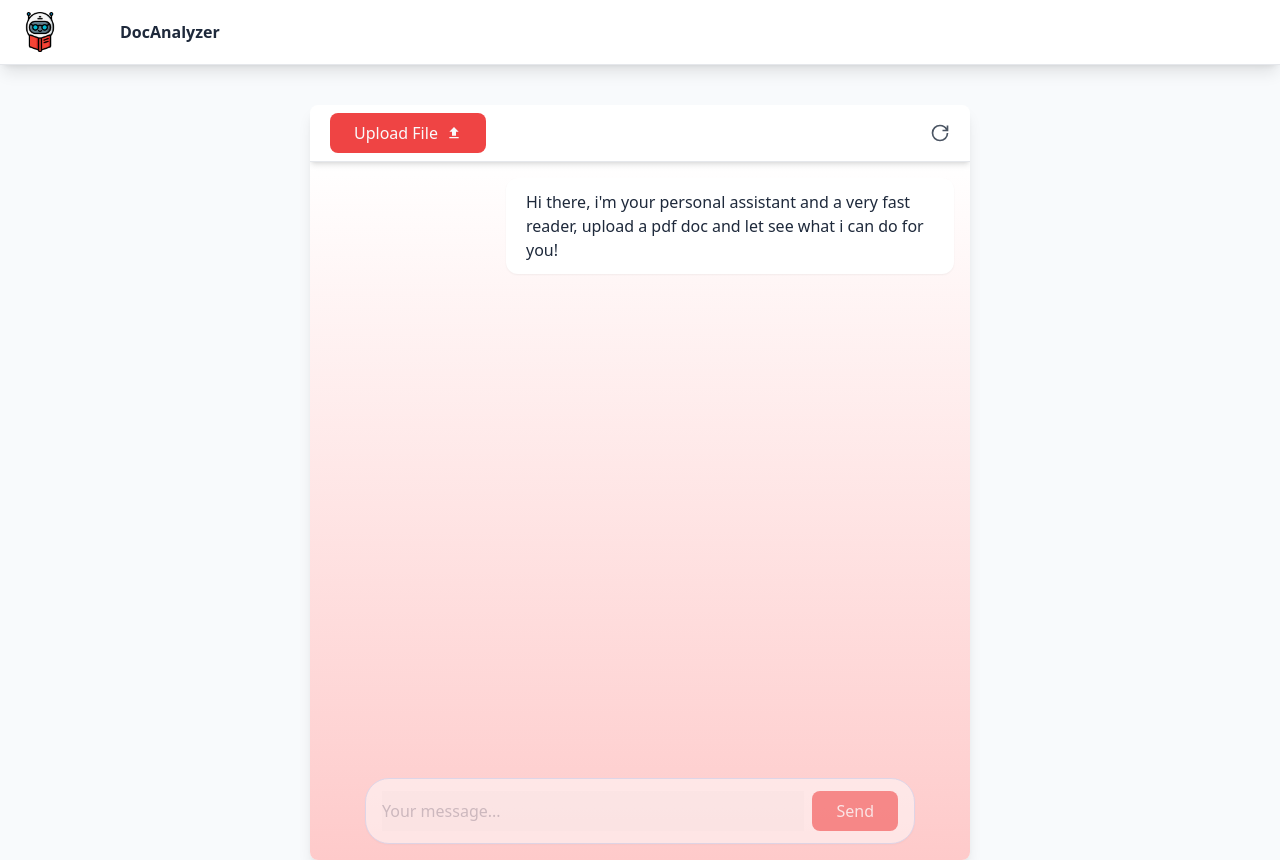
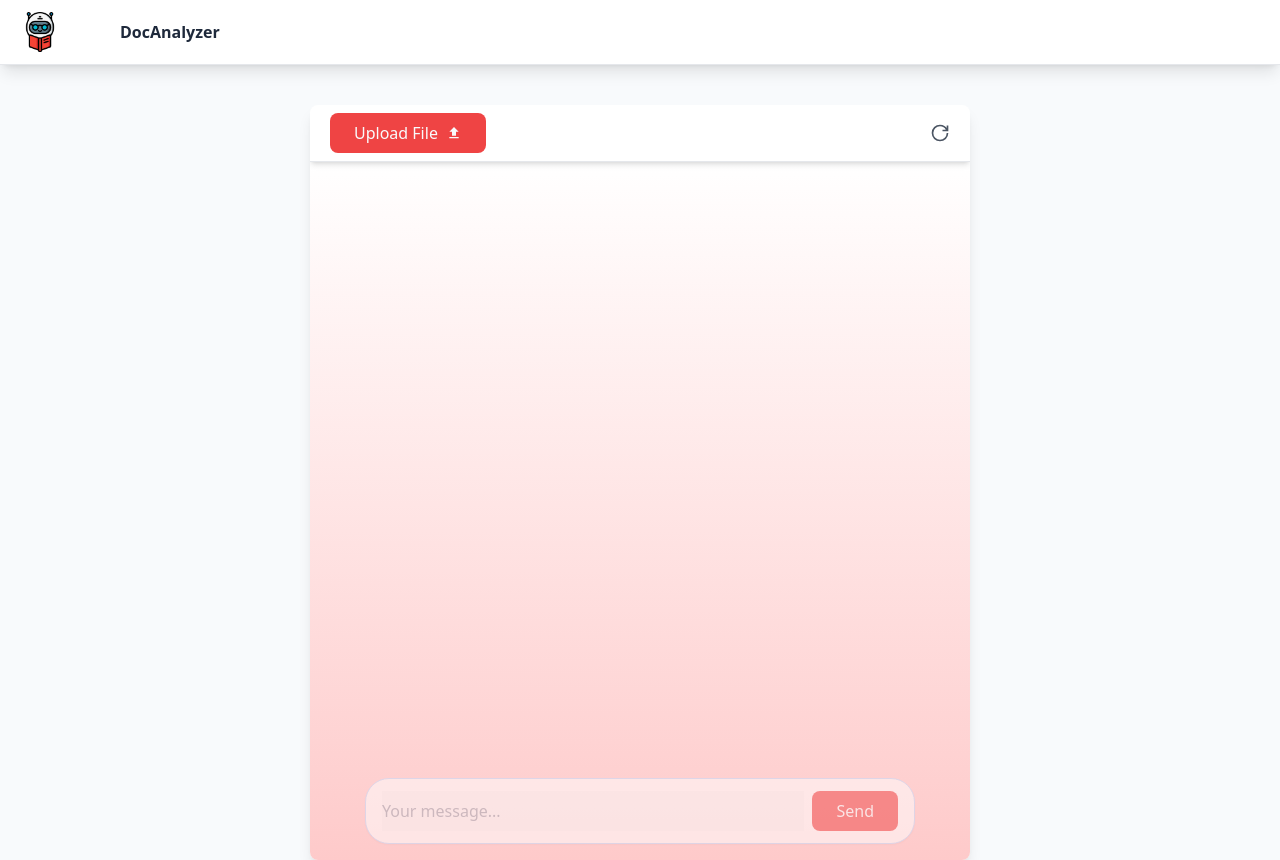
Before and after one commit to romainniamor/docAnalyser, a React (Vite) app in the folder frontApp/: page /analyzer in a window 1280 px wide. Built offline with nearby package versions, Linux system fonts and the light colour scheme.

Commit message:
🚧 Add post request to analyzer

```diff
--- a/frontApp/src/pages/analyzerPage/Analyzer.tsx
+++ b/frontApp/src/pages/analyzerPage/Analyzer.tsx
@@ -4,6 +4,7 @@ import { GrPowerReset } from "react-icons/gr";
 import { useState, useRef } from "react";
 import { sendFile } from "../../api/analyzerApi";
 import DialogueBox from "./DialogueBox";
+import axios from "axios";
 
 export default function Analyzer() {
   const fileInputRef = useRef<HTMLInputElement>(null);
@@ -11,6 +12,7 @@ export default function Analyzer() {
   const [isUploaded, setIsUploaded] = useState<boolean>(false);
   const [userRequest, setUserRequest] = useState<string>("");
   const [messages, setMessages] = useState<string[]>([]);
+  const [isLoading, setIsLoading] = useState<boolean>(false);
 
   const handleFileUpload = async (e) => {
     const file = e.target.files[0]; // Récupération du fichier sélectionné
@@ -36,9 +38,28 @@ export default function Analyzer() {
     setUserRequest(e.target.value);
   };
 
-  const handleSubmit = (e) => {
+  const handleSubmit = async (e) => {
     e.preventDefault();
-    alert("submit");
+    const formData = new FormData();
+    formData.append("user_request", userRequest);
+    setIsLoading(true);
+
+    setUserRequest("");
+
+    try {
+      const response = await axios.post(
+        "http://localhost:8000/user-request",
+        formData
+      );
+      const conversation = response.data.conversation;
+      const lastMessages = conversation[conversation.length - 1];
+
+      setMessages([...messages, lastMessages]);
+      setIsLoading(false);
+      setUserRequest("");
+    } catch (err) {
+      console.log(err);
+    }
   };
 
   return (
@@ -75,12 +96,19 @@ export default function Analyzer() {
           </button>
         </div>
         <div className="flex-1 bg-gradient-to-b from-transparent to-red-200">
-          <div className="w-full h-[600px] overflow-y-scroll flex flex-col gap-4 p-4">
-            <DialogueBox
-              content="Hi there, i'm your personal assistant and a very fast reader,
-                upload a pdf doc and let see what i can do for you!"
-              position={"justify-end"}
-            />
+          <div className="w-full h-[600px] overflow-y-scroll flex flex-col gap-3 p-4">
+            {messages.map((message, index) => (
+              <div className="flex flex-col gap-2" key={index}>
+                <DialogueBox
+                  content={message.question}
+                  position={"justify-start"}
+                />
+                <DialogueBox
+                  content={message.response}
+                  position={"justify-end"}
+                />
+              </div>
+            ))}
           </div>
           <div className="flex justify-center items-center  py-4">
             <form
@@ -92,8 +120,8 @@ export default function Analyzer() {
               <input
                 disabled={!isUploaded}
                 type="text"
+                name="user_request"
                 placeholder="Your message..."
-                name="user_request"
                 value={userRequest}
                 onChange={handleChange}
                 className="flex-1 focus:outline-none "
```
